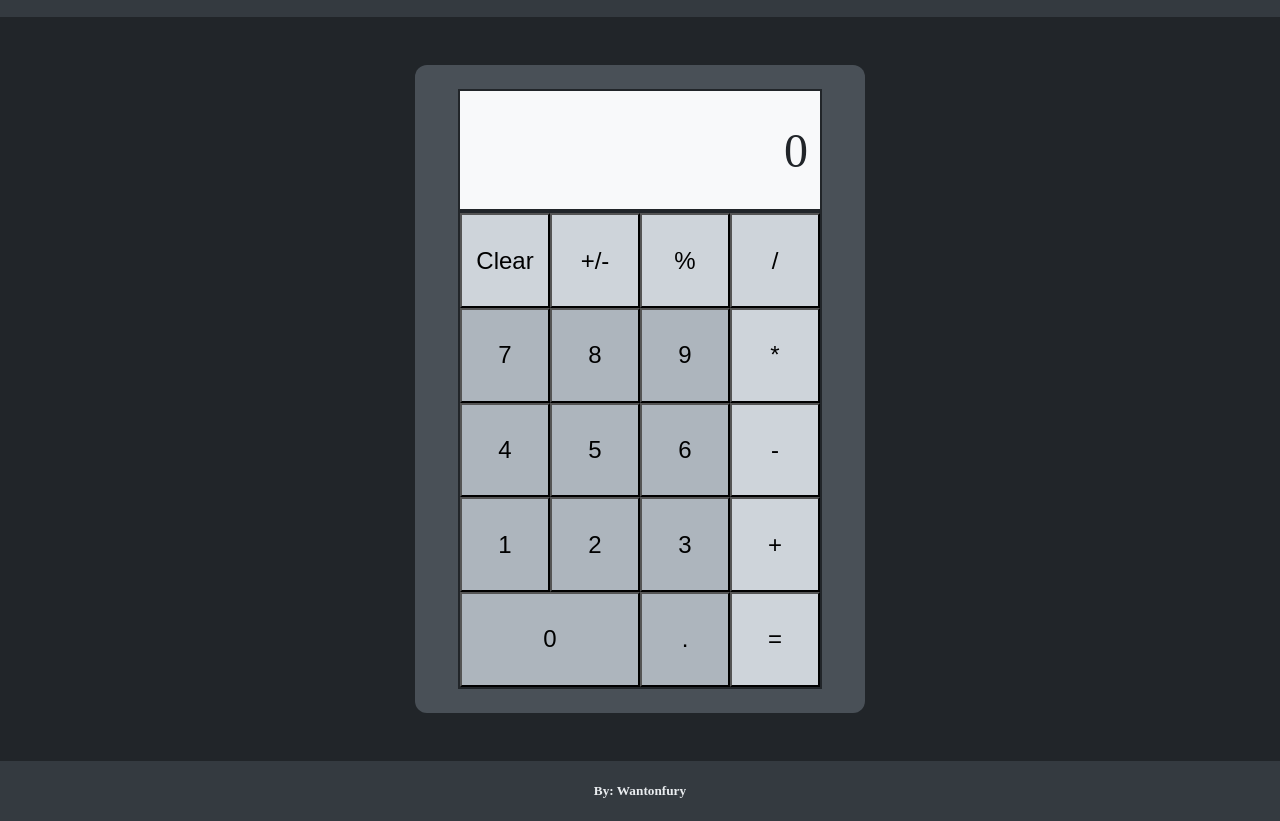
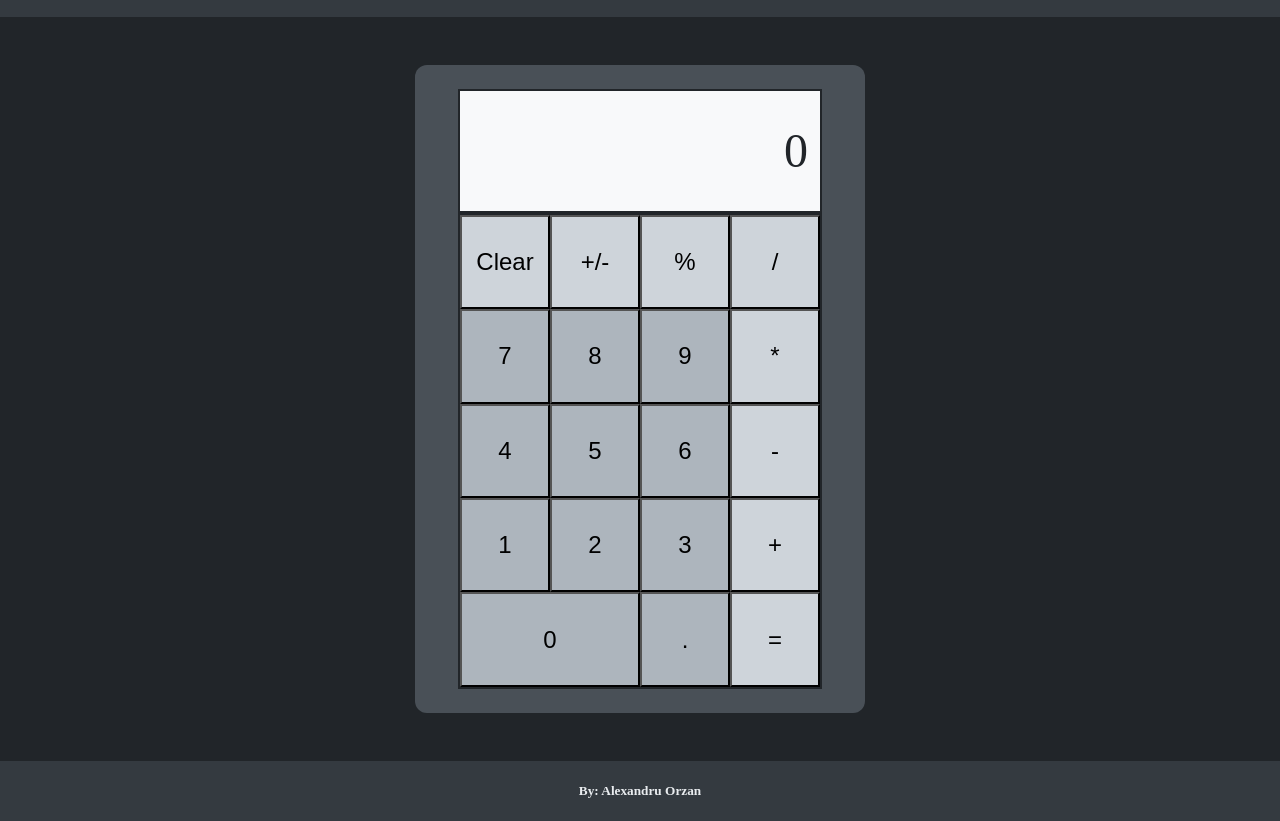
Before and after one commit to Wantonfury/calculator, a plain HTML site: page index.html in a window 1280 px wide. Shown: the part 50-871 px from the top of the page. Drawn offline with Linux system fonts and the light colour scheme.

Commit message:
Finish website presentation and functionality

```diff
--- a/index.html
+++ b/index.html
@@ -44,7 +44,7 @@
             </div>
         </div>
         <div id="footer">
-            <h5>By: Wantonfury</h5>
+            <h5>By: Alexandru Orzan</h5>
         </div>
     </body>
 </html>
--- a/js/calculator.js
+++ b/js/calculator.js
@@ -54,9 +54,9 @@ let operate = op => {
         storedValues[0] = displayValue;
         storedValues[1] = "";
         displayValue = "0";
+    }
 
-        displayRequireInput = true;
-    }
+    displayRequireInput = true;
 }
 
 let opClear = () => {
--- a/styles.css
+++ b/styles.css
@@ -40,13 +40,16 @@ body {
     justify-content: center;
     align-items: flex-end;
 
+    word-wrap: break-word;
+    word-break: break-all;
+
     background-color: #F8F9FA;
     color: #212529;
     border: 2px solid #212529;
 
 
     width: 80%;
-    height: 20%;
+    min-height: 20%;
 }
 
 #screen-subtext {
```
